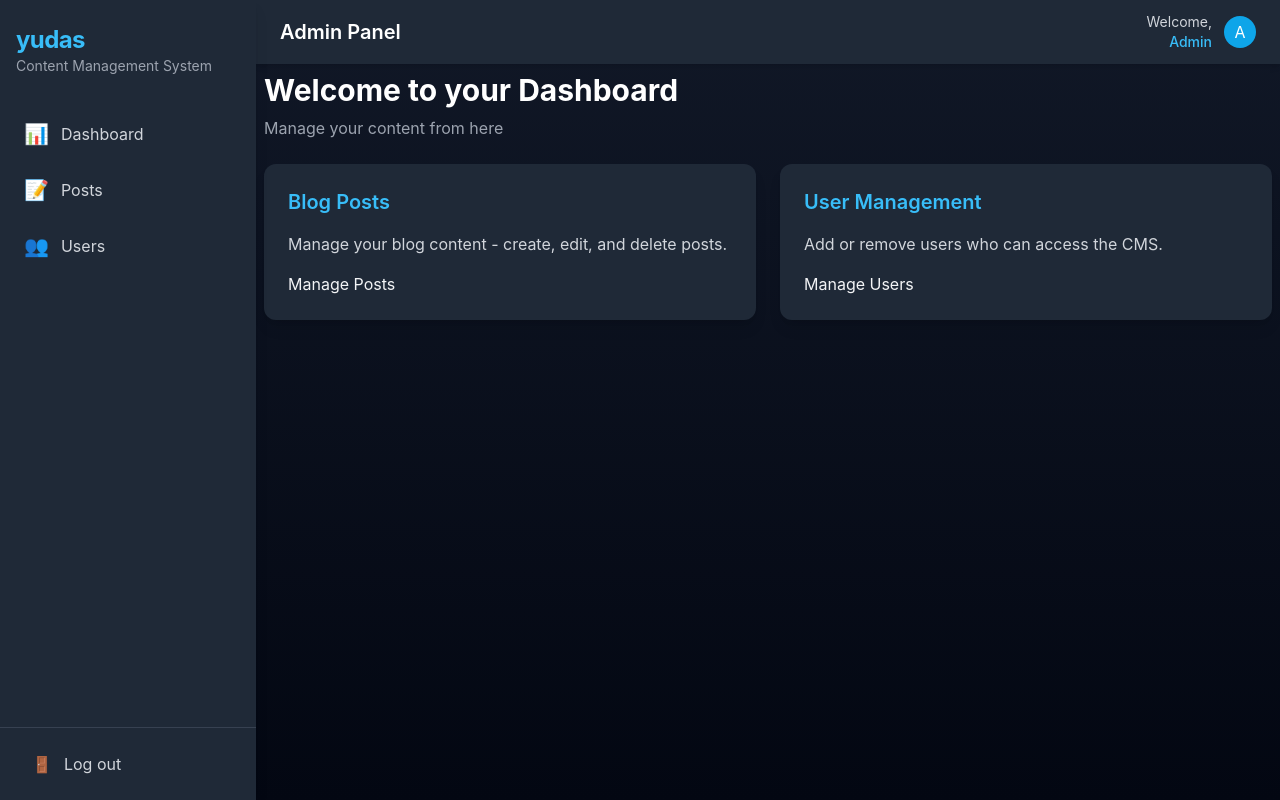
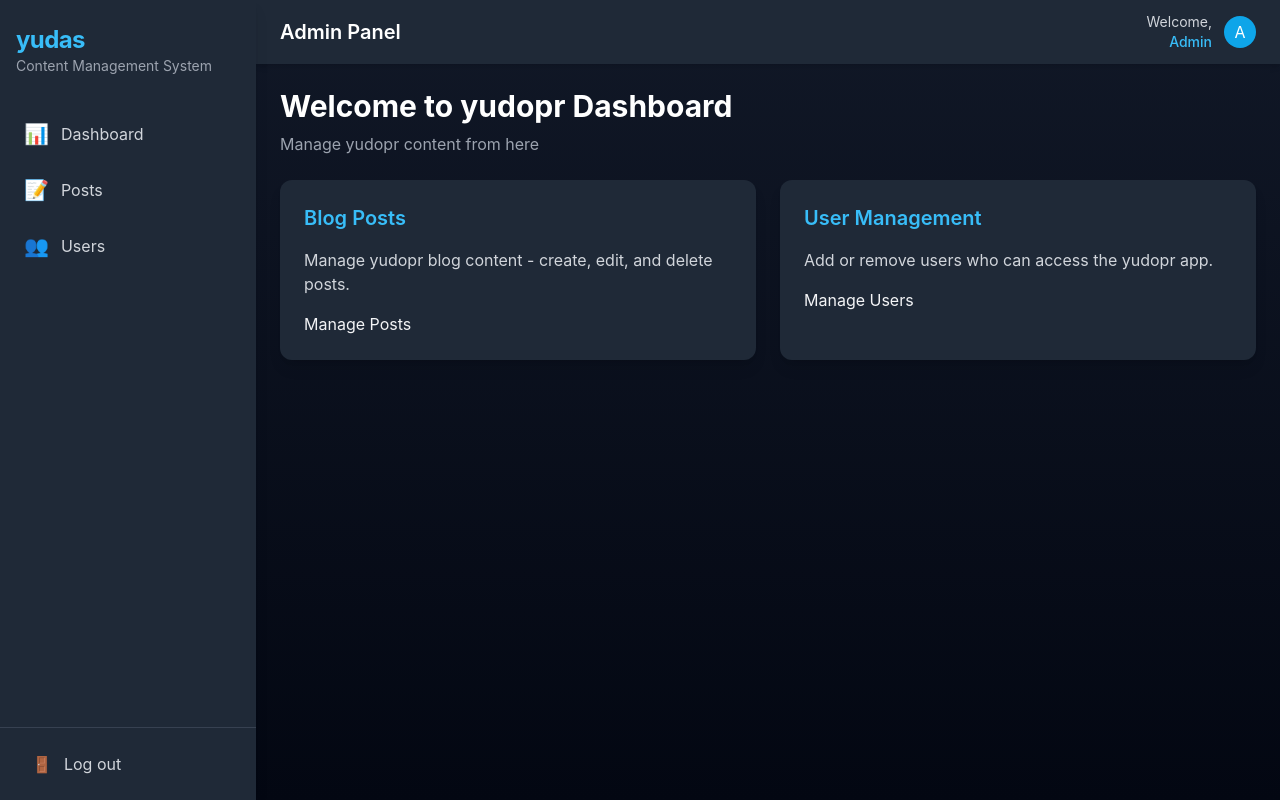
Before and after one commit to yudopr11/yudas, a React (Vite) app: page /admin in a window 1280 px wide. Built offline with nearby package versions, Linux system fonts and the light colour scheme; no server answers; sample sign-in values are in the browser's storage.

Commit message:
update layout

```diff
--- a/src/components/admin/AdminLayout.tsx
+++ b/src/components/admin/AdminLayout.tsx
@@ -161,7 +161,7 @@ const AdminLayout: React.FC = () => {
         </header>
 
         {/* Main content with scrolling */}
-        <main className="flex-1 overflow-y-auto p-2 bg-opacity-90">
+        <main className="flex-1 overflow-y-auto p-6 bg-opacity-90">
           <div className="w-full">
             <Outlet />
           </div>
--- a/src/components/admin/Dashboard.tsx
+++ b/src/components/admin/Dashboard.tsx
@@ -9,14 +9,14 @@ const Dashboard: React.FC = () => {
   return (
     <div>
       <div className="mb-6">
-        <h1 className="text-3xl font-bold text-white mb-2">Welcome to your Dashboard</h1>
-        <p className="text-gray-400">Manage your content from here</p>
+        <h1 className="text-3xl font-bold text-white mb-2">Welcome to yudopr Dashboard</h1>
+        <p className="text-gray-400">Manage yudopr content from here</p>
       </div>
 
       <div className="grid grid-cols-1 md:grid-cols-2 gap-6">
         <div className="card bg-gray-800 p-6 rounded-xl shadow-lg">
           <h2 className="text-xl font-semibold text-primary-400 mb-4">Blog Posts</h2>
-          <p className="text-gray-300 mb-4">Manage your blog content - create, edit, and delete posts.</p>
+          <p className="text-gray-300 mb-4">Manage yudopr blog content - create, edit, and delete posts.</p>
           <Link
             to="/admin/posts"
             className="inline-block btn-secondary"
@@ -27,7 +27,7 @@ const Dashboard: React.FC = () => {
 
         <div className="card bg-gray-800 p-6 rounded-xl shadow-lg">
           <h2 className="text-xl font-semibold text-primary-400 mb-4">User Management</h2>
-          <p className="text-gray-300 mb-4">Add or remove users who can access the CMS.</p>
+          <p className="text-gray-300 mb-4">Add or remove users who can access the yudopr app.</p>
           <Link
             to="/admin/users"
             className="inline-block btn-secondary"
--- a/src/components/admin/Posts.tsx
+++ b/src/components/admin/Posts.tsx
@@ -321,7 +321,7 @@ const Posts: React.FC = () => {
       <div className="flex justify-between items-center mb-6">
         <div>
           <h1 className="text-3xl font-bold text-white">Blog Posts</h1>
-          <p className="text-gray-400">Manage your blog content</p>
+          <p className="text-gray-400">Manage yudopr blog content</p>
         </div>
         {!showForm && (
           <button
@@ -410,7 +410,7 @@ const Posts: React.FC = () => {
 
           <div className="flex flex-col lg:flex-row space-y-6 lg:space-y-0 lg:space-x-6">
             {/* Left Column - Form (wider) */}
-            <div className="lg:w-3/5 overflow-y-auto h-[calc(100vh-16.8rem)]">
+            <div className="lg:w-3/5 overflow-y-auto h-[calc(100vh-19rem)]">
               <form onSubmit={handleSubmit} className="flex flex-col h-full">
                 <div className="space-y-6 flex-1">
                   <div className="p-0.5">
@@ -643,7 +643,7 @@ const Posts: React.FC = () => {
                           }
                         }
                       }}
-                      className="input-field text-white bg-gray-700 w-full h-full flex-1 resize-y min-h-[400px] focus:outline-none focus:ring-2 focus:ring-primary-400 focus:border-transparent"
+                      className="input-field text-white bg-gray-700 w-full h-full flex-1 resize-y min-h-[350px] focus:outline-none focus:ring-2 focus:ring-primary-400 focus:border-transparent"
                       placeholder="Write your post content in Markdown format... (Use Ctrl+] to indent, Ctrl+[ to unindent)"
                       required
                     />
@@ -697,7 +697,7 @@ const Posts: React.FC = () => {
 
             {/* Right Column - Preview (narrower) */}
             <div className="lg:w-2/5 flex flex-col">
-              <div className="sticky top-2 flex flex-col bg-gray-900 rounded-xl border border-gray-700 h-[calc(100vh-16.8rem)]">
+              <div className="sticky top-2 flex flex-col bg-gray-900 rounded-xl border border-gray-700 h-[calc(100vh-19rem)]">
                 <h3 className="text-lg font-semibold text-white p-4 border-b border-gray-700">Post Preview</h3>
                 <div className="overflow-auto p-6 flex-1">
                   <article className="min-w-full">
--- a/src/components/admin/Users.tsx
+++ b/src/components/admin/Users.tsx
@@ -94,7 +94,7 @@ const Users: React.FC = () => {
       <div className="flex justify-between items-center mb-6">
         <div>
           <h1 className="text-3xl font-bold text-white">Users</h1>
-          <p className="text-gray-400">Manage users who can access the CMS</p>
+          <p className="text-gray-400">Manage users who can access the yudopr app</p>
         </div>
         <button
           onClick={handleCreateNew}
--- a/src/hooks/usePageTitle.ts
+++ b/src/hooks/usePageTitle.ts
@@ -5,7 +5,7 @@ import { useEffect } from 'react';
  * @param title Judul yang akan ditampilkan
  * @param suffix Suffix untuk judul (opsional), default: "Yudas CMS"
  */
-export const usePageTitle = (title: string, suffix: string = "Yudas CMS") => {
+export const usePageTitle = (title: string, suffix: string = "yudas CMS") => {
   useEffect(() => {
     // Mengatur judul halaman dengan format: [Title] | [Suffix]
     const formattedTitle = title ? `${title} | ${suffix}` : suffix;
```
